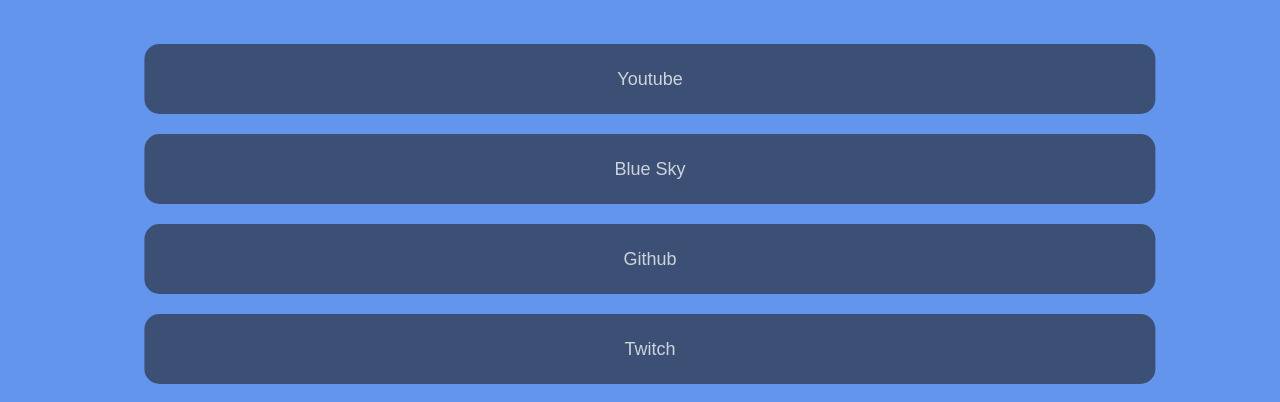
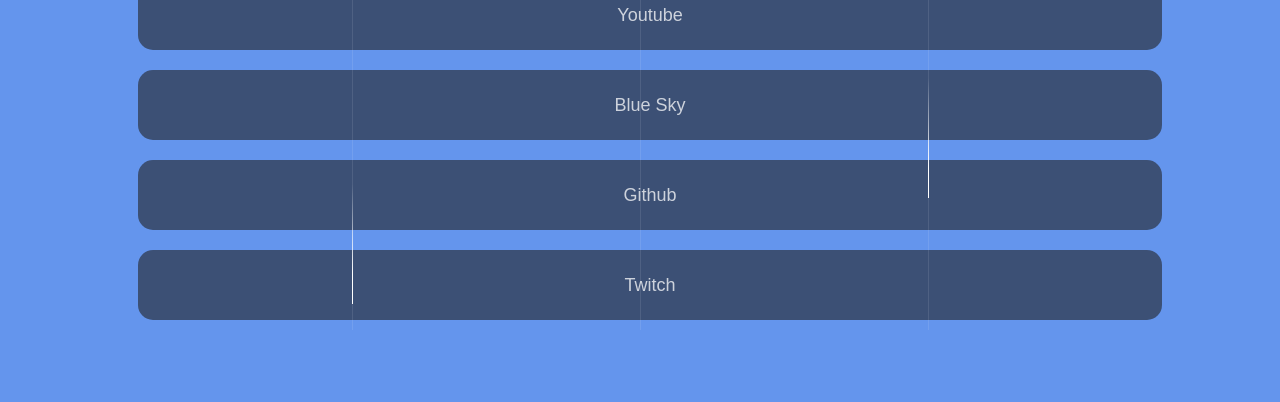
Before and after one commit to GMO298/gmo298.github.io, a plain HTML site: page index.html in a window 1280 px wide. Shown: the part 510-912 px from the top of the page. After the commit the page ends 840 px from the top, so only its background shows below. Drawn offline with Linux system fonts and the light colour scheme.

Commit message:
fix again

```diff
--- a/index.html
+++ b/index.html
@@ -6,7 +6,7 @@
     <title>Gmo's Stuff</title>
     <link rel="icon" type="image/x-icon" href="/icons/pfp.jpg">
     <link rel="stylesheet" href="/css/style.css">
-    <link rel="stylesheet" href="/css/backgroundc.css">
+    <link rel="stylesheet" href="/css/background.css">
 
 </head>
 <body>
```
